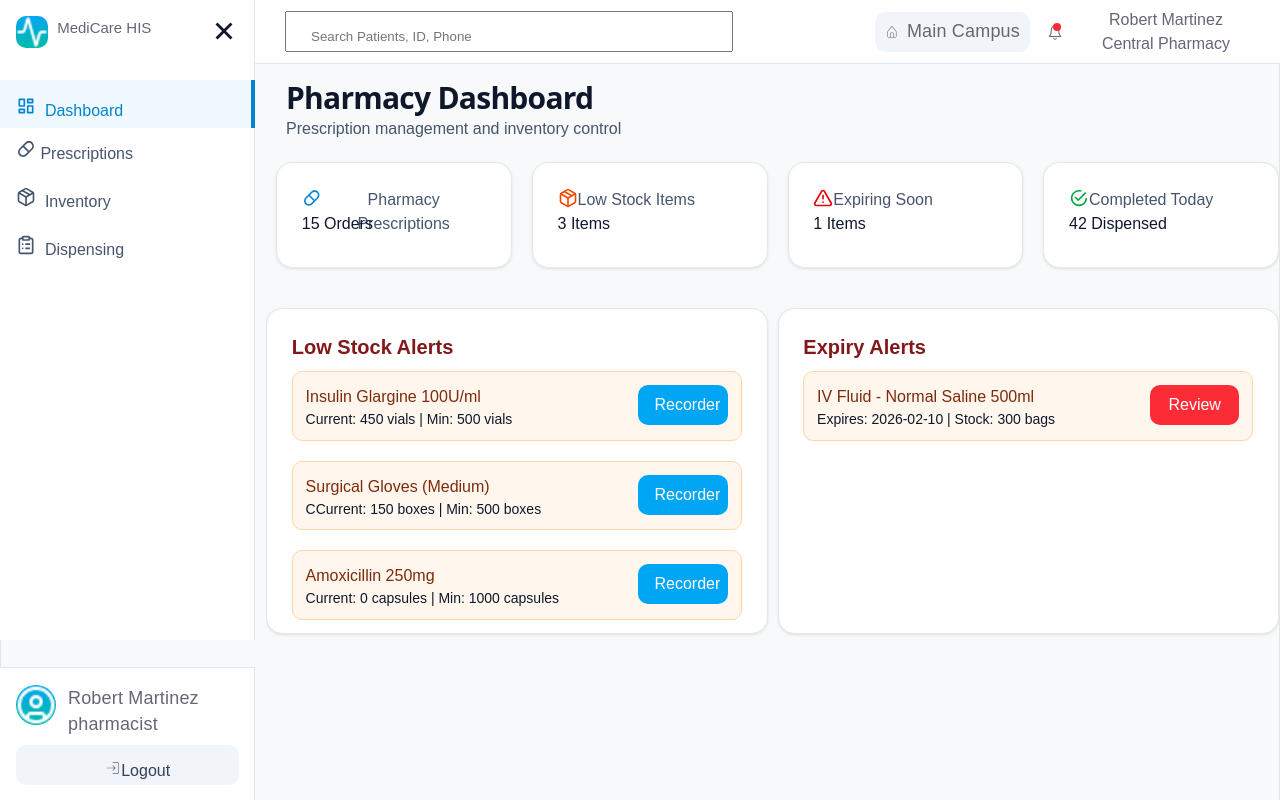
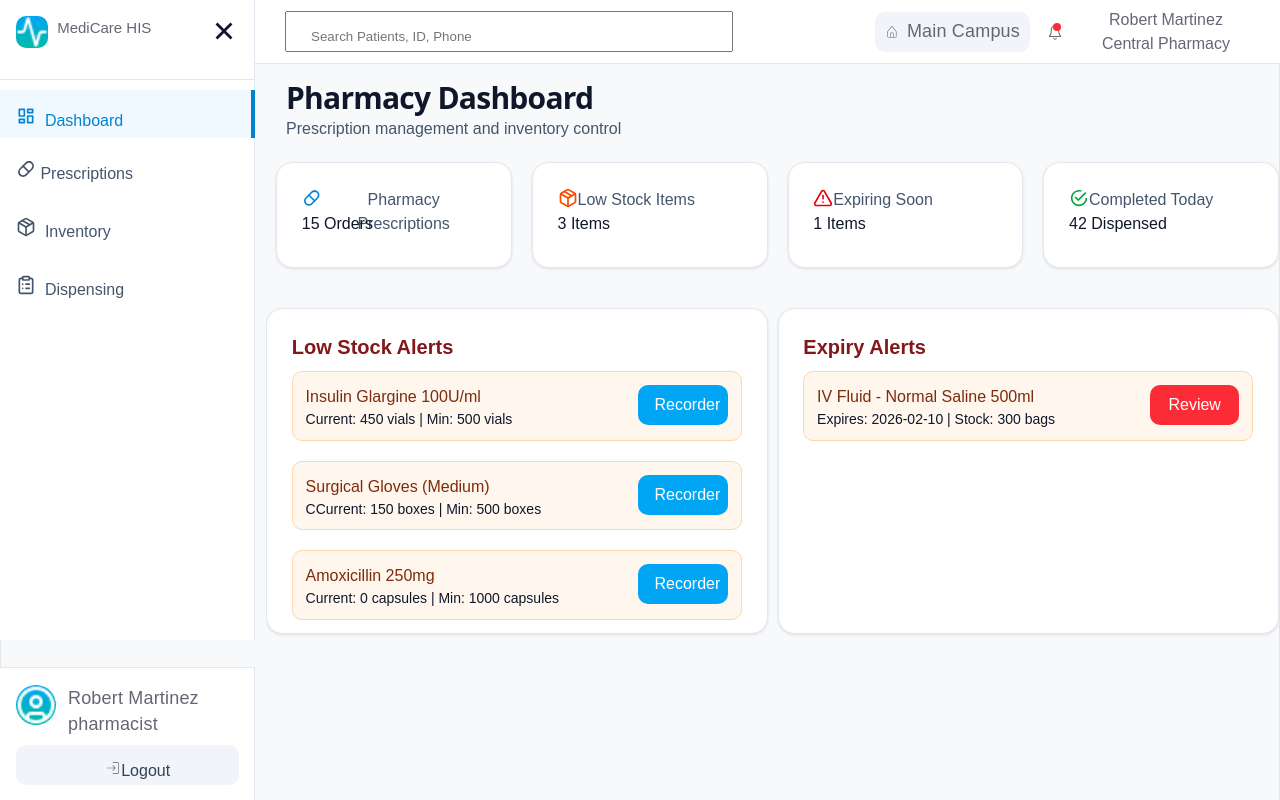
Before and after one commit to ainaladevi/hospital-management, a React (Vite) app in the folder src/pharma-app/: page / in a window 1280 px wide. Built offline with nearby package versions, Linux system fonts and the light colour scheme.

Commit message:
added pharma

```diff
--- a/src/pharma-app/src/Pharma/Styling.css
+++ b/src/pharma-app/src/Pharma/Styling.css
@@ -63,6 +63,8 @@ body,
   justify-content: space-between;
   padding-right: 16px;
   padding-left: 16px;
+  margin-bottom: 0px;
+  border-bottom: 0.8px solid #e2e8f0;
 }
 .header-content {
   display: flex;
@@ -139,6 +141,7 @@ body,
   letter-spacing: 0px;
   text-align: center;
   color: #45556c;
+  margin-top: 10px;
 }
 /* .bed-management {
   width: 125.46px;
@@ -184,7 +187,7 @@ body,
   padding-left: 16px;
   padding-right: 16px;
   gap: 12px;
-  border-right: 0.8px solid #e2e8f0;
+  border-right: 0.8px solid #e2e8f0 !important;
   border-top: 0.8px solid #e2e8f0;
   position: fixed;
   left: 0;
```
